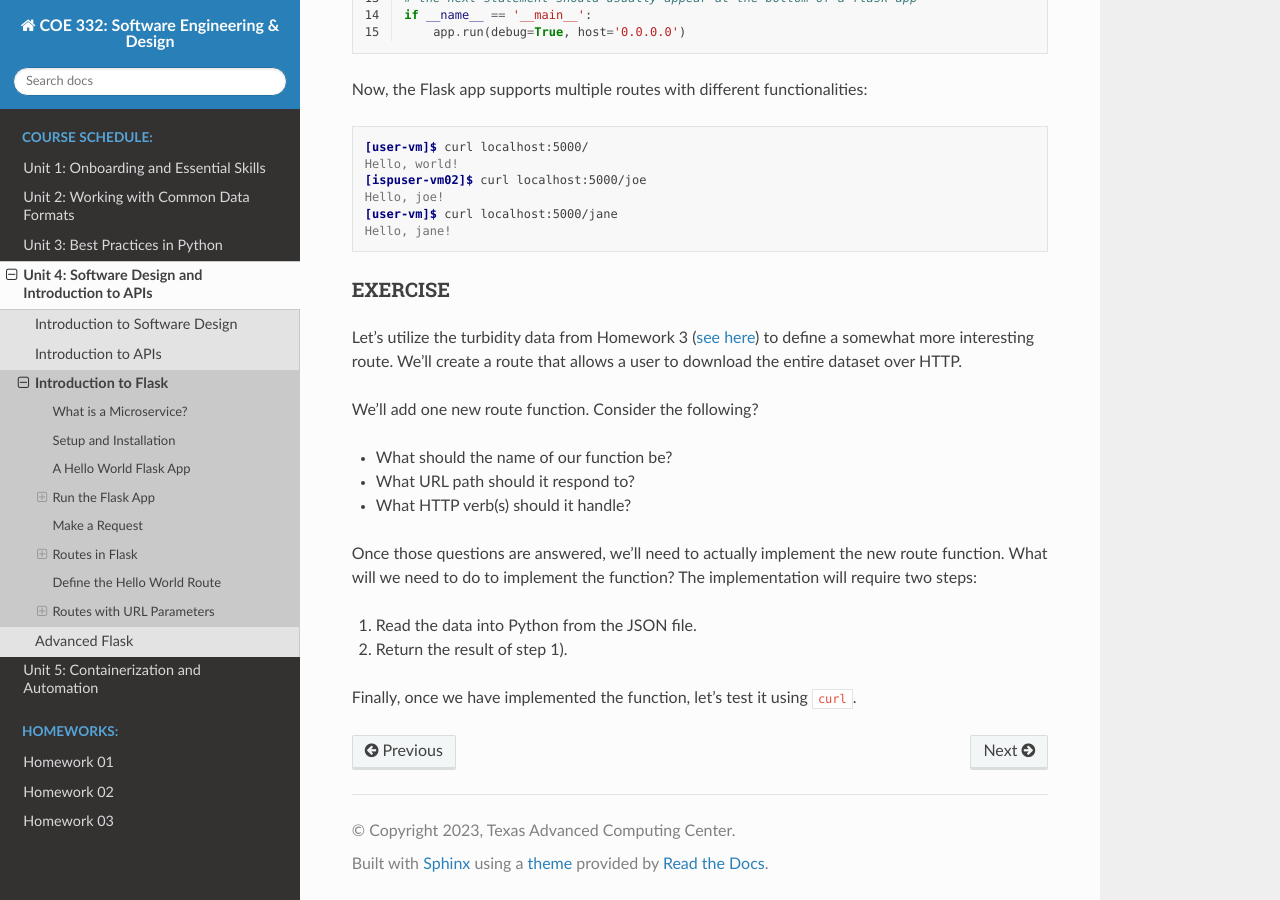
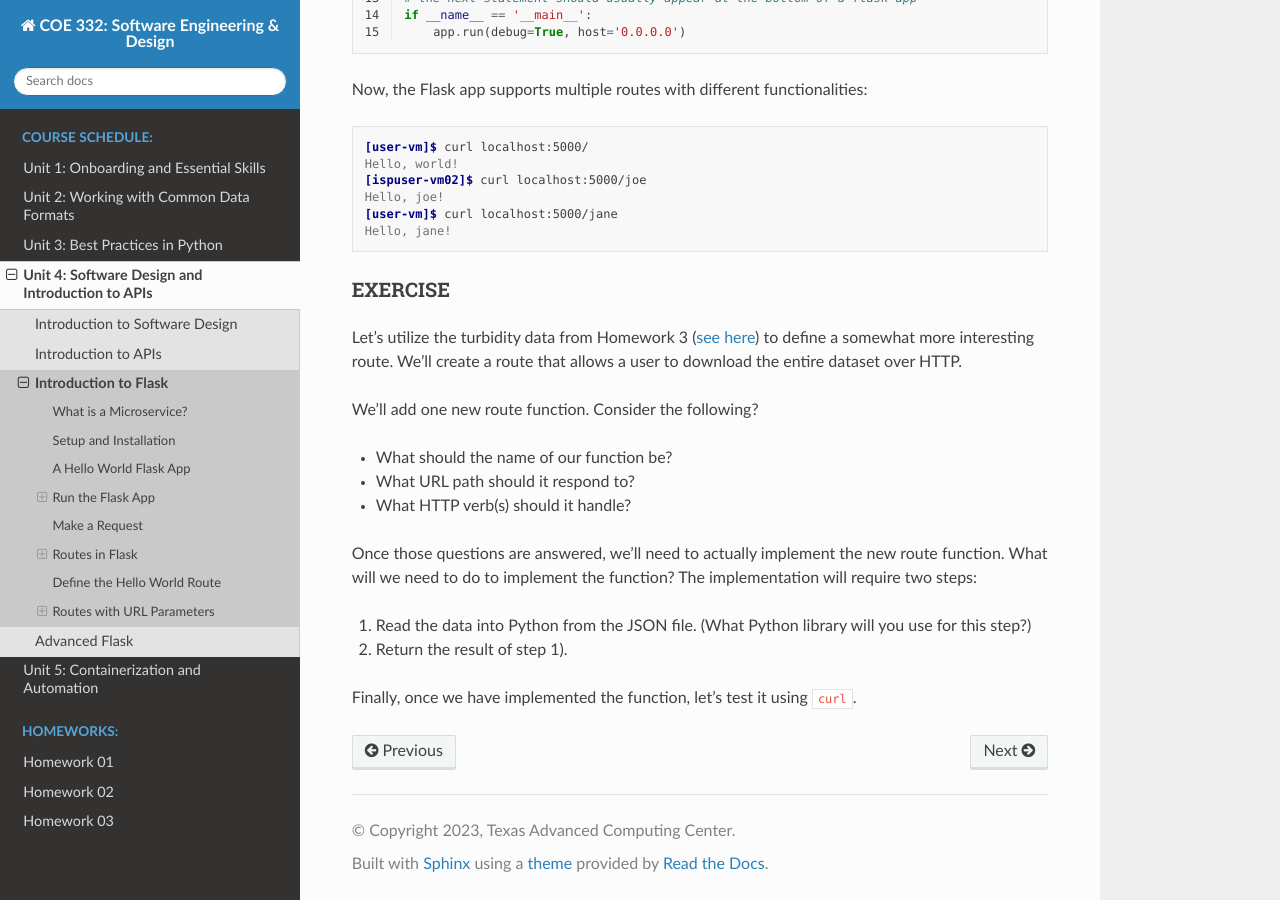
Before and after one commit to TACC/coe-332-sp23, a Sphinx documentation site: the page built from docs/unit04/intro_to_flask.rst, in a window 1280 px wide and 900 px high, scrolled down 7321 px. Built offline with Sphinx 7.4.7 and the Read the Docs theme 2.0.0, drawn with Linux system fonts in a browser that asks for light colours.

Commit message:
clean up

```diff
--- a/docs/unit04/intro_to_flask.rst
+++ b/docs/unit04/intro_to_flask.rst
@@ -433,7 +433,7 @@ Once those questions are answered, we'll need to actually implement the new rout
 What will we need to do to implement the function? The implementation will require two
 steps:
 
-1) Read the data into Python from the JSON file.
+1) Read the data into Python from the JSON file. (What Python library will you use for this step?)
 2) Return the result of step 1).
 
 Finally, once we have implemented the function, let's test it using ``curl``.
```
